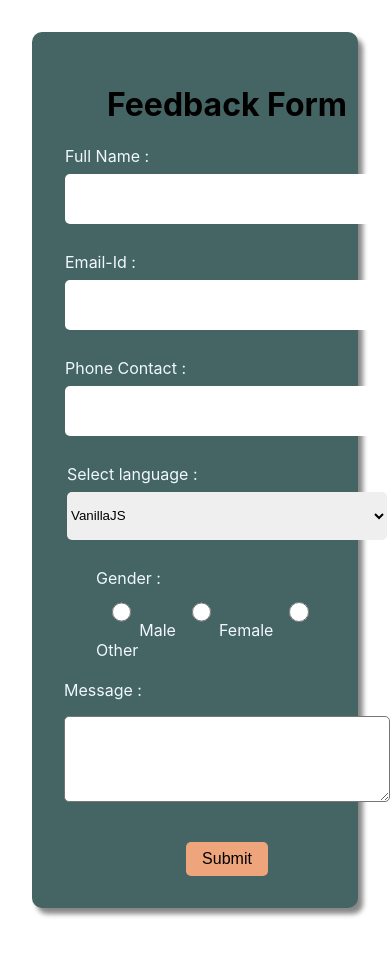
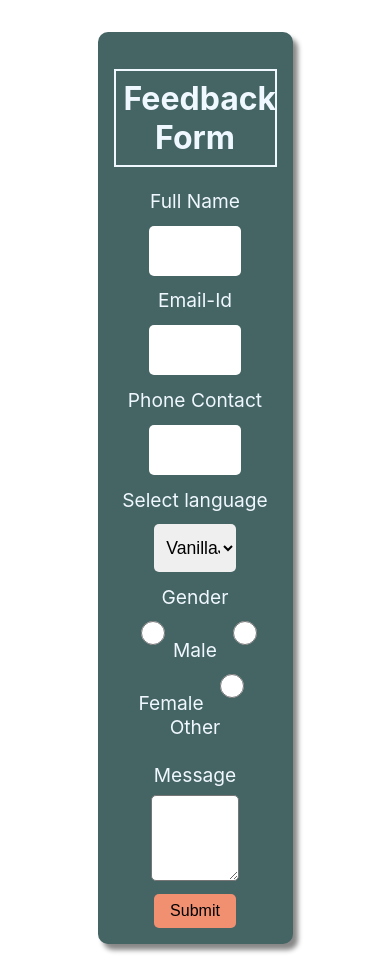
Before and after one commit to m-babita/feedback-form, a React (Create React App) app: page / in a window 390 px wide. Before the commit the page ends 940 px from the top, so only its background shows below. Built offline with nearby package versions, Linux system fonts and the light colour scheme.

Commit message:
improved responsiveness

```diff
--- a/src/assets/FeedbackForm.js
+++ b/src/assets/FeedbackForm.js
@@ -3,7 +3,7 @@ import './style.css'
 function FeedbackForm() {
 
   const initValues = {
-    fullName:'',
+    fullName :'',
     email:'',
     contact:'',
     gender:'male',
@@ -28,11 +28,11 @@ function FeedbackForm() {
   }
 
   return (
-    <form className='form__container'onSubmit={onSubmit} >
+    <form onSubmit={onSubmit} >
+      <div className='form__container'>
+      <h1 className='heading'>Feedback Form</h1>
 
-    <h1>Feedback Form</h1>
-
-    <label>Full Name : <br/>
+      <label>Full Name  <br/>
       <input type='text'
         name='fullName'
         value={values.fullName}
@@ -41,7 +41,7 @@ function FeedbackForm() {
       </label>
       <br/>
 
-    <label>Email-Id :<br/>
+      <label>Email-Id <br/>
       <input type='email'
         name='email'
         value={values.email}
@@ -50,7 +50,7 @@ function FeedbackForm() {
       </label>
       <br/>
 
-    <label>Phone Contact :<br/>
+      <label>Phone Contact <br/>
       <input type= 'tel'
         name='contact'
         value={values.contact}
@@ -59,7 +59,7 @@ function FeedbackForm() {
       </label>
       <br/>
 
-    <label>Select language :<br/>
+      <label>Select language <br/>
       <select name='language' onChange = {changeInputHandle} value={values.language}>
         <option value='vanillaJs'>VanillaJS</option>
         <option value='reactJs'>ReactJS</option>
@@ -70,7 +70,7 @@ function FeedbackForm() {
       </label>
       <br/>
 
-    <label>Gender :
+      <label>Gender
       <div>
       <input type= 'radio'
         name='gender'
@@ -91,7 +91,7 @@ function FeedbackForm() {
       </label>
       <br/>
 
-    <label>Message :<br/>
+      <label>Message <br/>
       <textarea
         name='message'
         value={values.message}
@@ -100,6 +100,7 @@ function FeedbackForm() {
       </label>
       <br/>
       <button>Submit</button>
+    </div>
     </form>
 
   )
--- a/src/assets/style.css
+++ b/src/assets/style.css
@@ -1,49 +1,58 @@
+form{
+
+    margin: 2rem;
+    display: flex;
+    justify-content: center;
+    align-items: center;
+}
+
 .form__container{
-
+    justify-content: center;
     background: rgb(69, 100, 100);
     box-shadow:5px 6px 5px #888888;
-    margin: 2rem;
-    padding: 2rem;
-    display: flex;
-    flex-flow: column wrap;
-    align-items: center;
-    position: relative;
+    padding: 1rem;
     border-radius: 10px;
-
-
+    width:50%;
 
 }
+.heading{
+    padding: 0.5rem;
+    border: 2px solid aliceblue;
+    color: aliceblue;
 
+}
 label{
-    text-align: start;
-    font-size: 1rem;
+
+    font-size: 1.2rem;
     color: aliceblue;
 }
 
 input, select{
-    width: 20rem;
-    margin: 0.5rem 0;
+    width: 50%;
+    margin: 0.8rem 0 ;
     border: none;
+    font-size: 1.1rem;
     border-radius: 5px;
     height: 3rem;
+    padding-left: 0.5rem;
 }
 
 input[type='radio']{
-    width:1.2rem;
+    width:1.5rem;
     margin: 0 0.5rem 0 1rem;
 }
 
 textarea{
     border-radius: 5px;
-    margin: 1rem 0;
+    margin: 0.5rem 0;
     height: 5rem;
-    width: 20rem;
+    width: 50%;
 }
 
 button{
     padding: 0.5rem 1rem;
     font-size: 1rem;
-    background: rgb(238, 165, 123);
+    background: rgb(241, 143, 113);
     border: none;
     box-shadow: none;
     border-radius: 5px;
```
Lines whose indentation alone changed are shown as unchanged.
